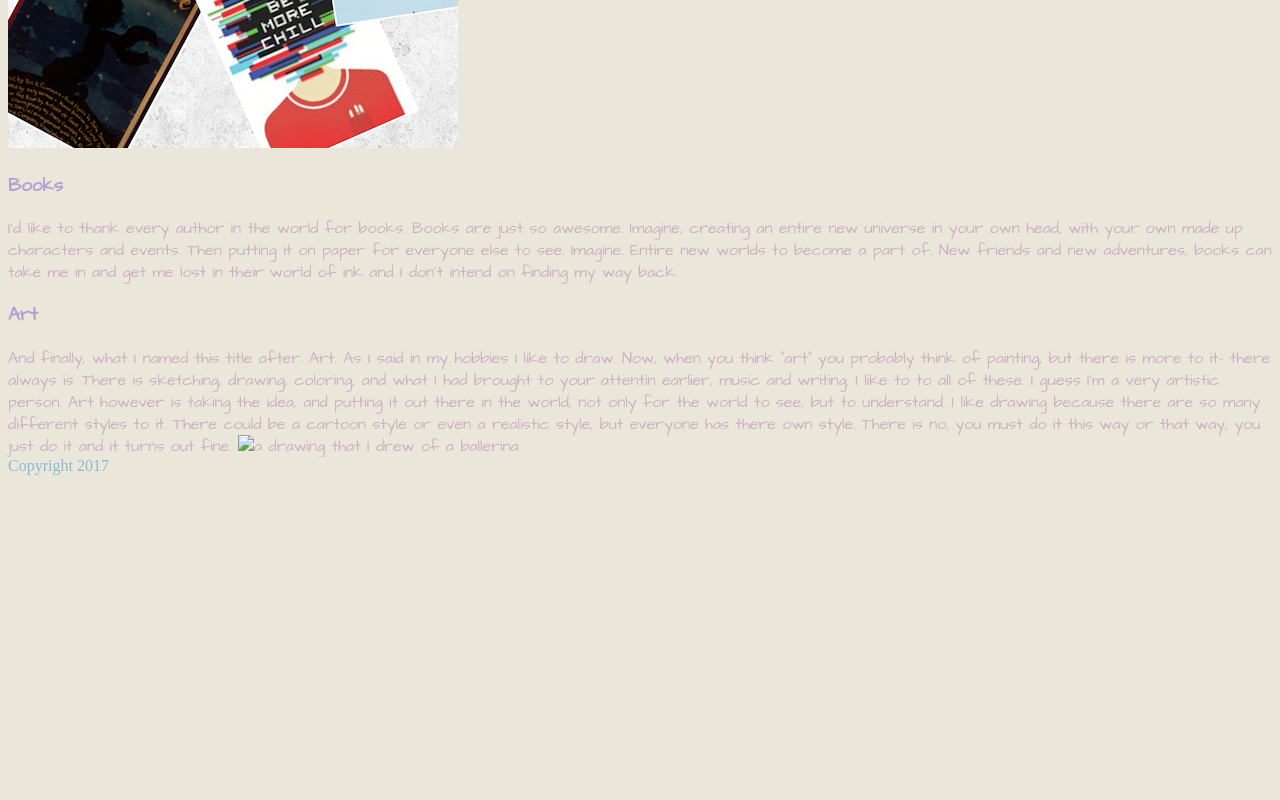
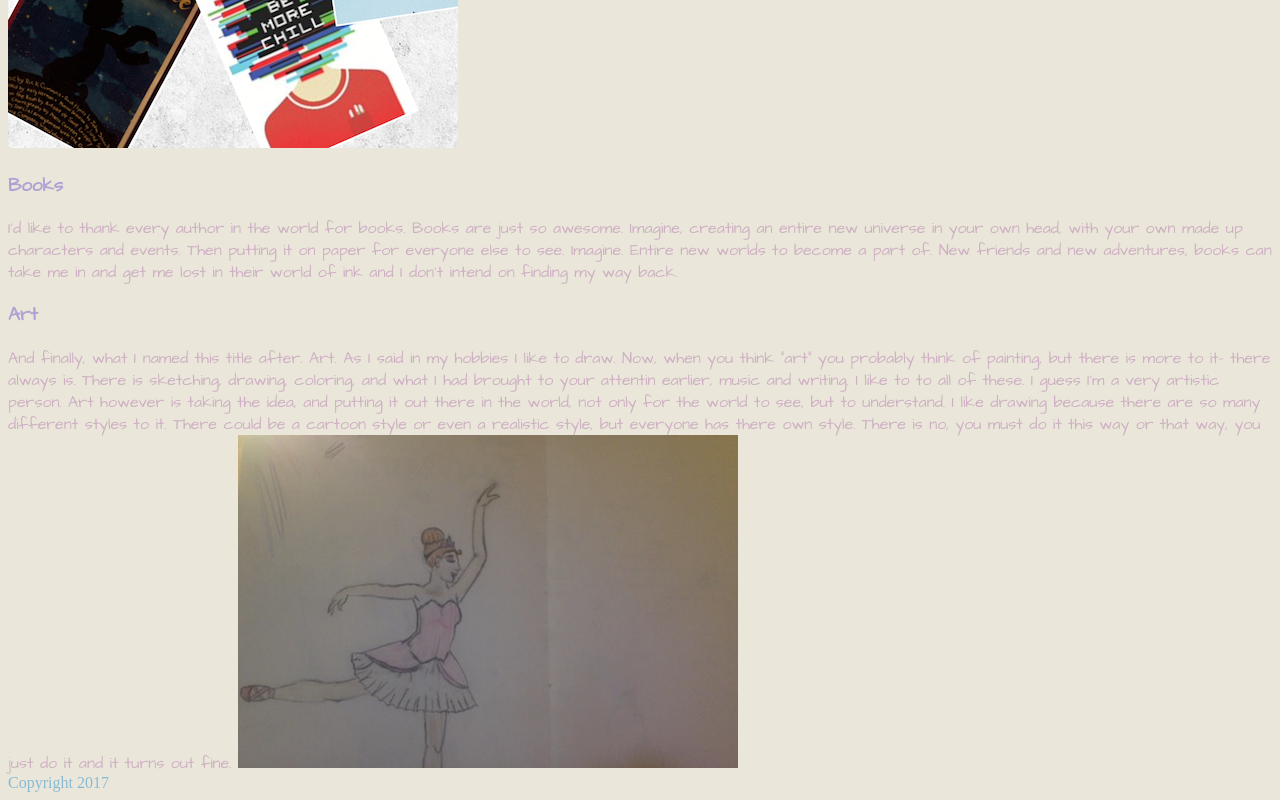
Before and after one commit to codebyBrianna/codebyBrianna.github.io, a plain HTML site: page Art.html in a window 1280 px wide. Shown: the part 936-1736 px from the top of the page. Before the commit the page ends 1419 px from the top, so only its background shows below. Drawn offline with Linux system fonts and the light colour scheme.

Commit message:
Update Art.html

```diff
--- a/Art.html
+++ b/Art.html
@@ -49,7 +49,7 @@
                    Art however is taking the idea, and putting it out there in the world, not only for the world to see, but to understand.
                    I like drawing because there are so many different styles to it. There could be a cartoon style or even a realistic style,
                    but everyone has there own style. There is no, you must do it this way or that way, you just do it and it turns out fine.
-                   <img scr="images/drawing.jpg" alt="a drawing that I drew of a ballerina">
+                   <img src="images/drawing.jpg" alt="a drawing I made of a ballerina">
                 </p>
         </body>
         <footer>Copyright 2017 </footer>
```
